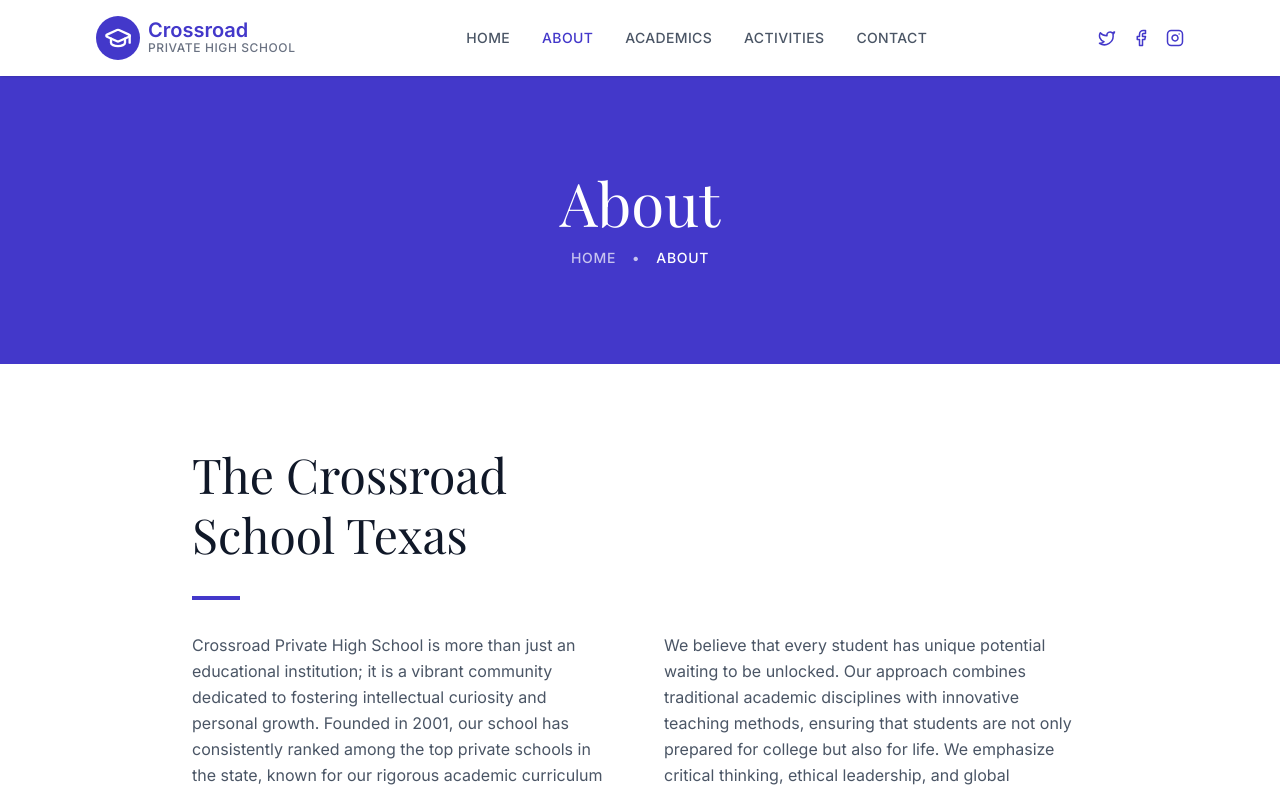
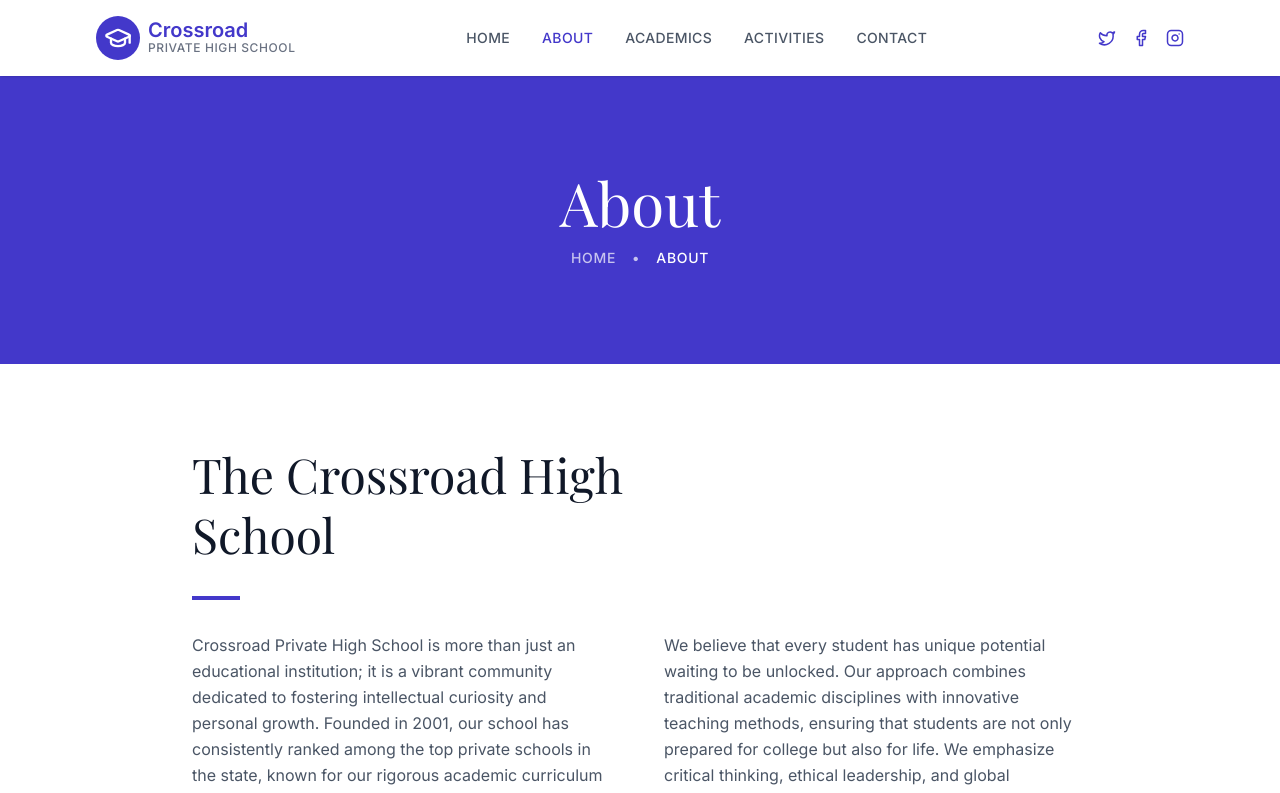
Before and after one commit to CDCODE02/schoolweb, a React (Vite) app: page /about in a window 1280 px wide. Shown: the top 793 px of the page. Built offline with nearby package versions, Linux system fonts and the light colour scheme; a web font is replaced by a local one.

Commit message:
fix: Update school name to "High School"
Consistently updates the school's name from "School Texas" to "High School" across the Home and About pages. This ensures branding accuracy and a professional presentation.

```diff
--- a/src/pages/About.tsx
+++ b/src/pages/About.tsx
@@ -24,7 +24,7 @@ export default function About() {
       <section className="py-20 px-6 md:px-12 lg:px-24 bg-white">
         <div className="max-w-4xl mx-auto">
           <h2 className="font-serif text-4xl md:text-5xl text-gray-900 mb-8 leading-tight">
-            The Crossroad <br /> School Texas
+            The Crossroad High <br /> School
           </h2>
           <div className="w-12 h-1 bg-primary mb-8"></div>
 
--- a/src/pages/Home.tsx
+++ b/src/pages/Home.tsx
@@ -27,7 +27,7 @@ export default function Home() {
           >
             <div className="w-16 h-1 bg-white mb-6"></div>
             <h1 className="font-serif text-5xl md:text-7xl text-white font-medium leading-tight mb-6">
-              The Crossroad <br /> School Texas
+              The Crossroad High <br /> School
             </h1>
             <p className="text-white/90 text-lg md:text-xl mb-8 max-w-lg leading-relaxed">
               Empowering students to achieve academic excellence and personal growth in a supportive, innovative environment.
@@ -47,7 +47,7 @@ export default function Home() {
         <div className="max-w-7xl mx-auto grid grid-cols-1 md:grid-cols-2 gap-16 items-start">
           <div>
             <h2 className="font-serif text-4xl md:text-5xl text-gray-900 mb-8 leading-tight">
-              About Crossroad <br /> School Texas
+              About Crossroad High <br /> School
             </h2>
             <div className="w-12 h-1 bg-primary mb-8"></div>
             <p className="text-gray-600 leading-relaxed mb-6">
@@ -194,7 +194,7 @@ export default function Home() {
       <section className="py-20 px-6 md:px-12 lg:px-24 bg-primary text-white">
         <div className="max-w-4xl mx-auto text-center">
           <div className="w-16 h-1 bg-white/30 mx-auto mb-8"></div>
-          <h2 className="font-serif text-3xl md:text-4xl mb-6">Stay updated with what's happening at <br /> Crossroad School Texas</h2>
+          <h2 className="font-serif text-3xl md:text-4xl mb-6">Stay updated with what's happening at <br /> Crossroad High School</h2>
           <form
             className="flex flex-col md:flex-row gap-4 justify-center max-w-lg mx-auto mt-8"
             onSubmit={(e) => {
```
